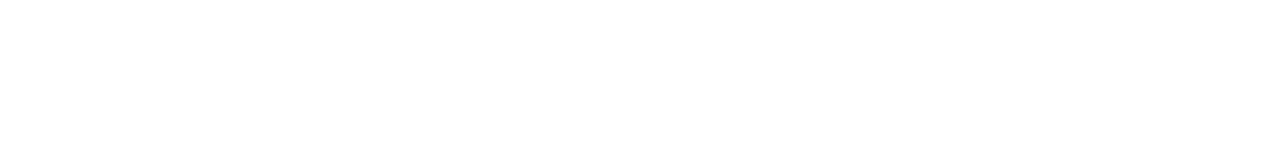
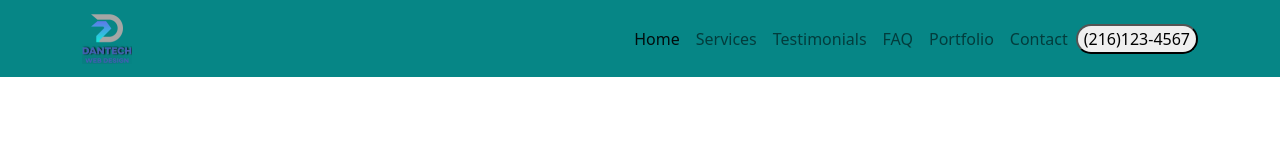
Before and after one commit to dacicus75/bootstrap5Sass, a website: page index.html in a window 1280 px wide. Drawn offline with Linux system fonts and the light colour scheme.

Commit message:
added navbar and logo image

```diff
--- a/index.html
+++ b/index.html
@@ -14,6 +14,42 @@
         <link rel="stylesheet" href="assets/css/style.css">
     </head>
     <body>
+        <!-- Navbar component -->
+
+        <nav class="navbar navbar-expand-lg navbar-light bg-primary">
+            <div class="container">
+              <a class="navbar-brand" href="#">
+                  <img src="images/website_logo_transparent_background2.png" alt="logo image">
+              </a>
+              <button class="navbar-toggler" type="button" data-bs-toggle="collapse" data-bs-target="#navbarNav" aria-controls="navbarNav" aria-expanded="false" aria-label="Toggle navigation">
+                <span class="navbar-toggler-icon"></span>
+              </button>
+              <div class="collapse navbar-collapse justify-content-end" id="navbarNav">
+                <ul class="navbar-nav">
+                  <li class="nav-item">
+                    <a class="nav-link active" aria-current="page" href="#">Home</a>
+                  </li>
+                  <li class="nav-item">
+                    <a class="nav-link" href="#">Services</a>
+                  </li>
+                  <li class="nav-item">
+                    <a class="nav-link" href="#">Testimonials</a>
+                  </li>
+                  <li class="nav-item">
+                    <a class="nav-link" href="#">FAQ</a>
+                  </li>
+                  <li class="nav-item">
+                    <a class="nav-link" href="#">Portfolio</a>
+                  </li>
+                  <li class="nav-item">
+                    <a class="nav-link" href="#">Contact</a>
+                  </li>
+                  </ul>
+                  <button type="button" class="rounded-pill"> (216)123-4567</button>
+              </div>
+            </div>
+          </nav>
+
         <!--[if lt IE 7]>
             <p class="browsehappy">You are using an <strong>outdated</strong> browser. Please <a href="#">upgrade your browser</a> to improve your experience.</p>
         <![endif]-->
```
Also changed, not shown: images/website_logo_transparent_background.png (added), images/website_logo_transparent_background1.png (added), images/website_logo_transparent_background2.png (added).
